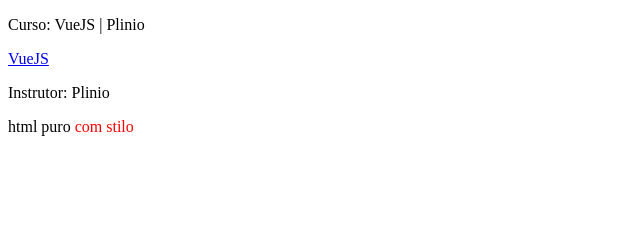
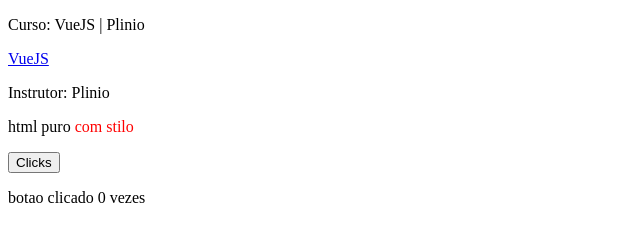
Before and after one commit to blockjarvis/vuejspt, a plain HTML site: page index.html in a window 1280 px wide. Shown: the whole page, without its empty margins (0-640 px from the left). Drawn offline with nearby package versions, Linux system fonts and the light colour scheme.

Commit message:
added button using v-on manipulating with data and methods

```diff
--- a/index.html
+++ b/index.html
@@ -11,6 +11,8 @@
         <a v-bind:href="docs">VueJS</a>
         <p>Instrutor: <span v-text="instrutor"></span></p>
         <p v-html="puro"></p>
+        <button v-on:click="incrementar">Clicks</button>
+        <p>botao clicado {{ clicks }} vezes</p>
     </div>
 
 
@@ -22,11 +24,16 @@
                 curso: 'VueJS',
                 instrutor: 'Plinio',
                 docs: 'https://vuejs.org',
-                puro: 'html puro <span style="color: red"> com stilo</span>'
+                puro: 'html puro <span style="color: red"> com stilo</span>',
+                clicks: 0,
             },
             methods: {
                 nomeDoInstrutor: function() {
                     return this.instrutor;
+                },
+
+                incrementar: function() {
+                    this.clicks++;
                 }
             }
         });
```
Also changed, not shown: 1 other file.
